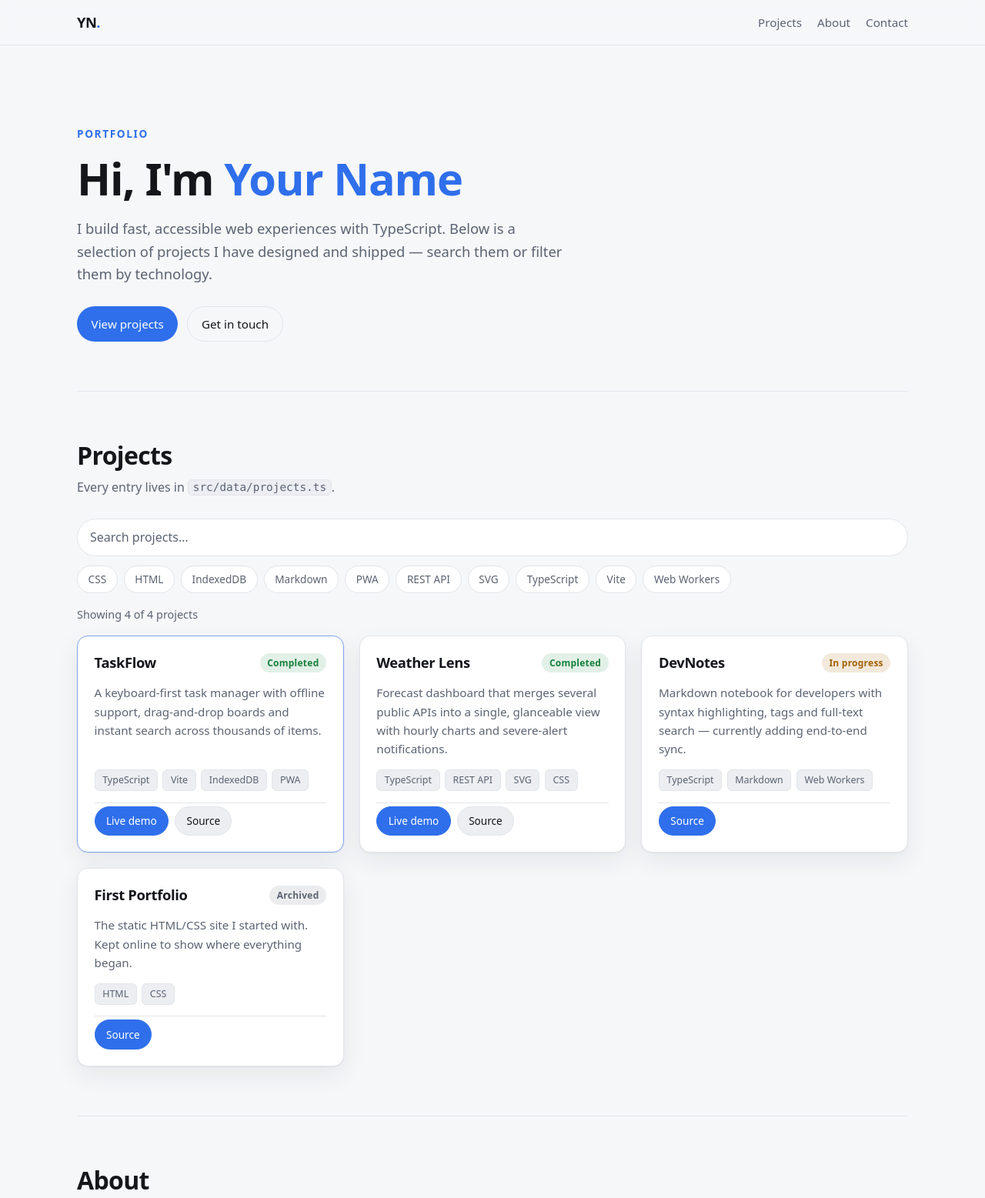
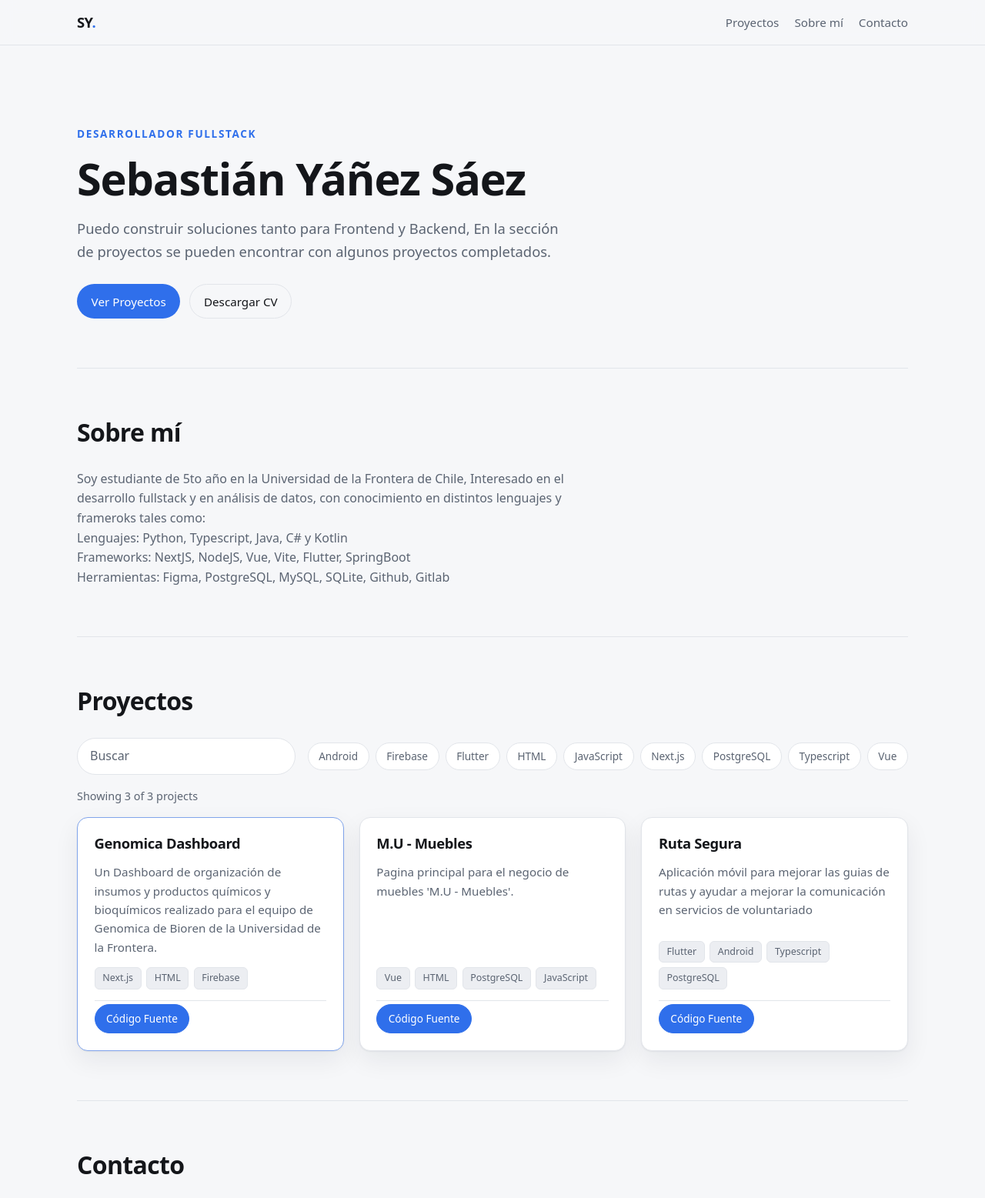
Before and after one commit to sebasufro/Portafolio, a website built with Vite: page index.html in a window 1280 px wide. Shown: the top 1557 px of the page at 77% size. Built offline with nearby package versions, Linux system fonts and the light colour scheme.

Commit message:
añade descripciones de proyectos y mi información de contacto

```diff
--- a/index.html
+++ b/index.html
@@ -17,84 +17,99 @@
     <header class="site-header">
       <div class="container site-header__inner">
         <!-- Replace with your initials or name -->
-        <a class="brand" href="#top">YN<span class="brand__dot">.</span></a>
+        <a class="brand" href="#top">SY<span class="brand__dot">.</span></a>
         <nav class="site-nav" aria-label="Main">
-          <a href="#projects">Projects</a>
-          <a href="#about">About</a>
-          <a href="#contact">Contact</a>
+          <a href="#projects">Proyectos</a>
+          <a href="#about">Sobre mí</a>
+          <a href="#contact">Contacto</a>
         </nav>
       </div>
     </header>
 
     <main id="top">
       <section class="hero container">
-        <p class="hero__eyebrow">Portfolio</p>
+        <p class="hero__eyebrow">Desarrollador FullStack</p>
         <!-- Replace "Your Name" with your name -->
-        <h1 class="hero__title">Hi, I'm <span>Your Name</span></h1>
+        <h1 class="hero__title">Sebastián Yáñez Sáez</h1>
         <p class="hero__subtitle">
-          I build fast, accessible web experiences with TypeScript. Below is a
-          selection of projects I have designed and shipped — search them or
-          filter them by technology.
+          Puedo construir soluciones tanto para Frontend y Backend,
+          En la sección de proyectos se pueden encontrar con algunos proyectos completados.
         </p>
         <div class="hero__actions">
-          <a class="button button--primary" href="#projects">View projects</a>
-          <a class="button button--ghost" href="mailto:you@example.com">Get in touch</a>
+          <a class="button button--primary" href="#projects">Ver Proyectos</a>
+          <!-- Coloca tu CV en public/CV.pdf para que este enlace funcione -->
+          <a
+            class="button button--ghost"
+            href="./CV.pdf"
+            target="_blank"
+            rel="noopener noreferrer"
+          >Descargar CV</a>
         </div>
+      </section>
+
+      <section id="about" class="section container" aria-labelledby="about-title">
+        <div class="section__header">
+          <h2 id="about-title">Sobre mí</h2>
+        </div>
+        <p class="section__lead">
+          Soy estudiante de 5to año en la Universidad de la Frontera de Chile,
+          Interesado en el desarrollo fullstack y en análisis de datos,
+          con conocimiento en distintos lenguajes y frameroks tales como:
+          <br/>
+          Lenguajes: Python, Typescript, Java, C# y Kotlin
+          <br/>
+          Frameworks: NextJS, NodeJS, Vue, Vite, Flutter, SpringBoot
+          <br/>
+          Herramientas: Figma, PostgreSQL, MySQL, SQLite, Github, Gitlab
+        </p>
       </section>
 
       <section id="projects" class="section container" aria-labelledby="projects-title">
         <div class="section__header">
-          <h2 id="projects-title">Projects</h2>
-          <p class="section__lead">Every entry lives in <code>src/data/projects.ts</code>.</p>
+          <h2 id="projects-title">Proyectos</h2>
         </div>
-
         <div class="project-toolbar">
           <label class="search-field">
-            <span class="visually-hidden">Search projects</span>
+            <span class="visually-hidden">Buscar Proyectos</span>
             <input
               id="project-search"
               type="search"
-              placeholder="Search projects…"
+              placeholder="Buscar"
               autocomplete="off"
             />
           </label>
           <div id="tag-filters" class="tag-filters" role="group" aria-label="Filter projects by tag"></div>
         </div>
-
         <p id="project-count" class="project-count" aria-live="polite"></p>
         <ul id="project-list" class="project-list"></ul>
         <p id="no-projects" class="empty-state" hidden>No projects match your filters.</p>
       </section>
 
-      <section id="about" class="section container" aria-labelledby="about-title">
+      <section id="contact" class="section container" aria-labelledby="contact-title">
         <div class="section__header">
-          <h2 id="about-title">About</h2>
+          <h2 id="contact-title">Contacto</h2>
         </div>
         <p class="section__lead">
-          <!-- Write a couple of lines about yourself here -->
-          Front-end developer focused on typed, maintainable code and clean
-          interfaces. I care about performance, accessibility and details that
-          make products pleasant to use.
-        </p>
-      </section>
-
-      <section id="contact" class="section container" aria-labelledby="contact-title">
-        <div class="section__header">
-          <h2 id="contact-title">Contact</h2>
-        </div>
-        <p class="section__lead">
-          Want to work together? Reach me at
-          <a href="mailto:you@example.com">you@example.com</a>.
+          Contactame por email:
+          <a href="mailto:sebastian2003.saez@gmail.com">sebastian2003.saez@gmail.com</a>.
+          <br/>
+          Mi perfil de Github:
+          <a href="https://github.com/sebasufro">Sebasufro</a>
+          <br/>
+          Mi perfil de Linkedin:
+          <a href="https://www.linkedin.com/in/sebastian-ya%C3%B1ez-41904939b/">Sebastián Yáñez</a>
         </p>
       </section>
     </main>
 
     <footer class="site-footer">
       <div class="container site-footer__inner">
-        <p>© <span id="year">2026</span> Your Name · Built with Vite + TypeScript</p>
+        <p>© <span id="year">2026</span> Sebastián Yáñez · Hecho con Vite + TypeScript</p>
         <nav class="footer-nav" aria-label="Social">
-          <a href="https://github.com/your-username" rel="me noopener noreferrer" target="_blank">GitHub</a>
-          <a href="https://www.linkedin.com/in/your-username" rel="me noopener noreferrer" target="_blank">LinkedIn</a>
+          <a href="https://github.com/sebasufro" rel="me noopener noreferrer" target="_blank">GitHub</a>
+          <!--
+          <a href="https://www.linkedin.com/in/sebastian-ya%C3%B1ez-41904939b/" rel="me noopener noreferrer" target="_blank">LinkedIn</a>
+          -->
         </nav>
       </div>
     </footer>
--- a/src/data/projects.ts
+++ b/src/data/projects.ts
@@ -9,46 +9,37 @@ import type { Project } from "../types/project";
  */
 export const projects: Project[] = [
   {
-    id: "taskflow",
-    title: "TaskFlow",
+    id: "muebles",
+    title: "M.U - Muebles",
     description:
-      "A keyboard-first task manager with offline support, drag-and-drop boards and instant search across thousands of items.",
-    tags: ["TypeScript", "Vite", "IndexedDB", "PWA"],
-    status: "completed",
-    featured: true,
+      "Pagina principal para el negocio de muebles 'M.U - Muebles'.",
+    tags: ["Vue", "HTML", "PostgreSQL", "JavaScript"],
+    status: "completado",
     links: [
-      { label: "Live demo", url: "https://example.com/taskflow" },
-      { label: "Source", url: "https://github.com/your-username/taskflow" },
+      { label: "Código Fuente", url: "https://github.com/Azulgamer303/m.u-muebles" },
     ],
   },
   {
-    id: "weather-lens",
-    title: "Weather Lens",
+    id: "genomica",
+    title: "Genomica Dashboard",
     description:
-      "Forecast dashboard that merges several public APIs into a single, glanceable view with hourly charts and severe-alert notifications.",
-    tags: ["TypeScript", "REST API", "SVG", "CSS"],
-    status: "completed",
+      "Un Dashboard de organización de insumos y productos químicos y bioquímicos realizado para el equipo de Genomica de Bioren de la Universidad de la Frontera.",
+    tags: ["Next.js", "HTML", "Firebase"],
+    status: "completado",
+    featured: true,
     links: [
-      { label: "Live demo", url: "https://example.com/weather-lens" },
-      { label: "Source", url: "https://github.com/your-username/weather-lens" },
+      { label: "Código Fuente", url: "https://github.com/sebasufro/genomica" },
     ],
   },
   {
-    id: "devnotes",
-    title: "DevNotes",
+    id: "rutasegura",
+    title: "Ruta Segura",
     description:
-      "Markdown notebook for developers with syntax highlighting, tags and full-text search — currently adding end-to-end sync.",
-    tags: ["TypeScript", "Markdown", "Web Workers"],
-    status: "in-progress",
-    links: [{ label: "Source", url: "https://github.com/your-username/devnotes" }],
-  },
-  {
-    id: "legacy-portfolio",
-    title: "First Portfolio",
-    description:
-      "The static HTML/CSS site I started with. Kept online to show where everything began.",
-    tags: ["HTML", "CSS"],
-    status: "archived",
-    links: [{ label: "Source", url: "https://github.com/your-username/first-portfolio" }],
+      "Aplicación móvil para mejorar las guias de rutas y ayudar a mejorar la comunicación en servicios de voluntariado",
+    tags: ["Flutter", "Android", "Typescript", "PostgreSQL"],
+    status: "completado",
+    links: [
+      { label: "Código Fuente", url: "https://github.com/sebasufro/RutaSegura" }
+    ],
   },
 ];
--- a/src/types/project.ts
+++ b/src/types/project.ts
@@ -1,4 +1,4 @@
-export type ProjectStatus = "completed" | "in-progress" | "archived";
+export type ProjectStatus = "completado" | "en-progreso" | "iniciando";
 
 export interface ProjectLink {
   label: string;
```
Also changed, not shown: README.md, 1 other file.
